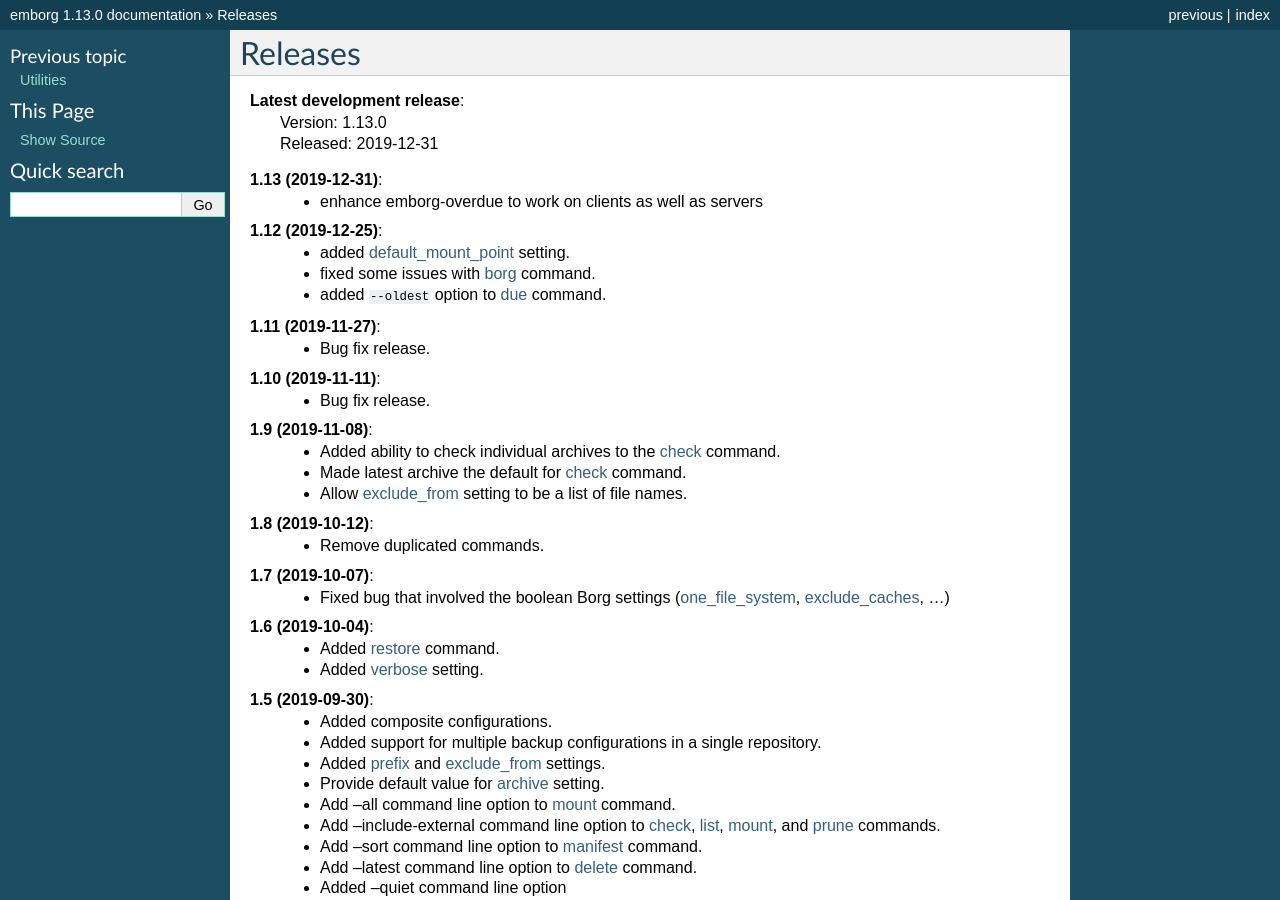
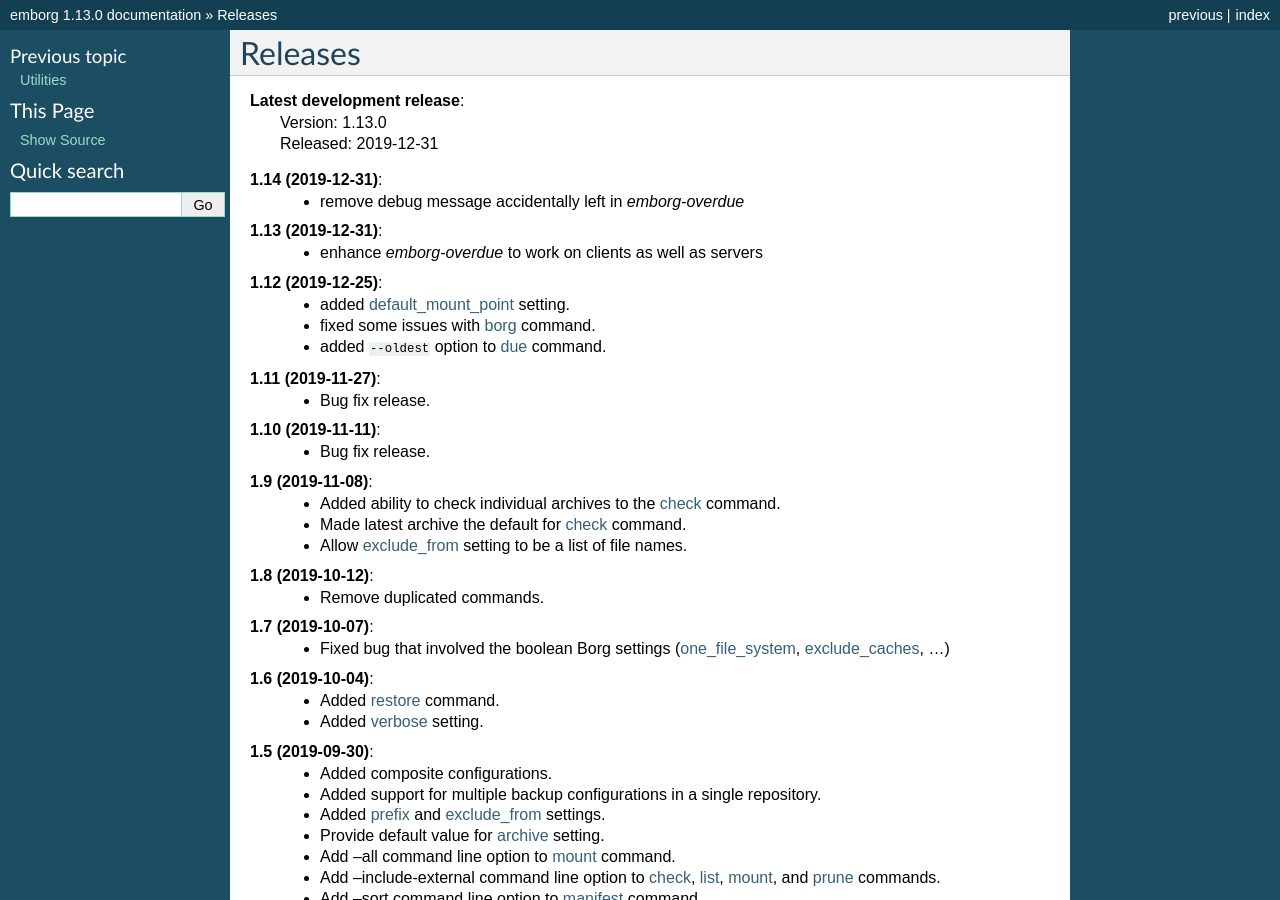
Before and after one commit to KenKundert/emborg, a Sphinx documentation site: the page built from doc/releases.rst, in a window 1280 px wide and 900 px high. Built offline with Sphinx 7.4.7, drawn with Linux system fonts in a browser that asks for light colours.

Commit message:
Remove debug message accidentally left in emborg-overdue.

```diff
--- a/doc/releases.rst
+++ b/doc/releases.rst
@@ -6,8 +6,11 @@
     | Released: 2019-12-31
 
 
+**1.14 (2019-12-31)**:
+    - remove debug message accidentally left in *emborg-overdue*
+
 **1.13 (2019-12-31)**:
-    - enhance emborg-overdue to work on clients as well as servers
+    - enhance *emborg-overdue* to work on clients as well as servers
 
 **1.12 (2019-12-25)**:
     - added :ref:`default_mount_point` setting.
```
Also changed, not shown: 1 other file.
